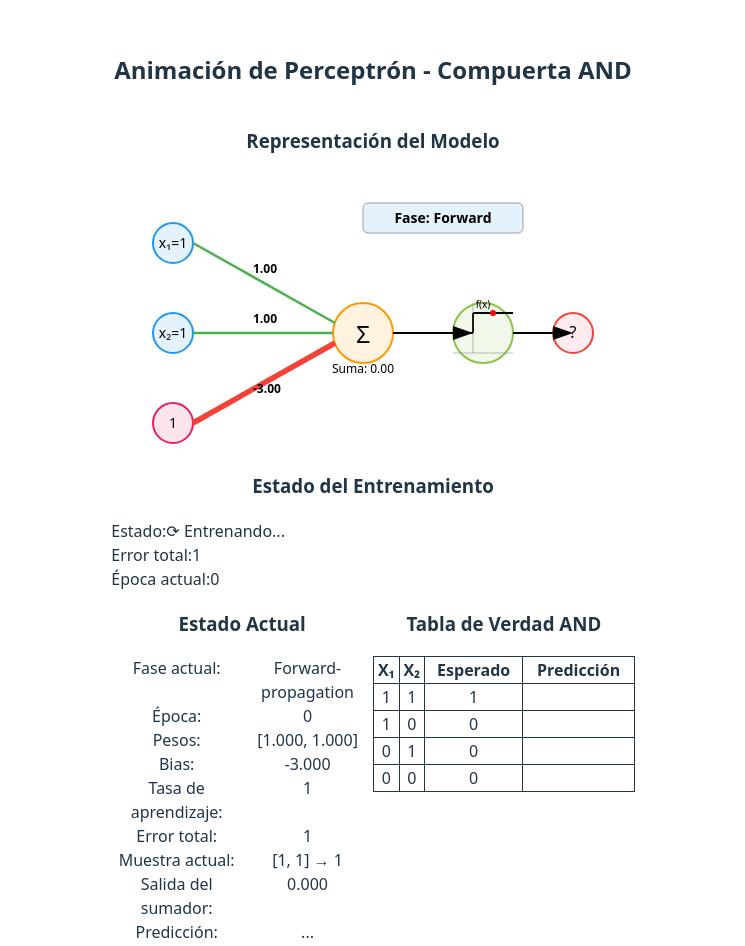
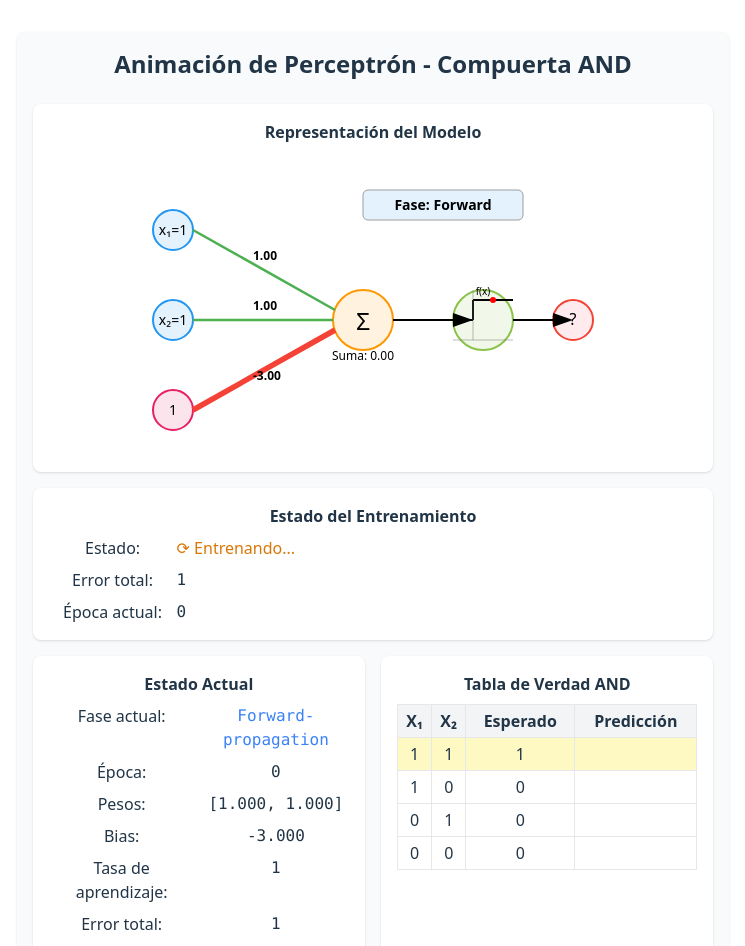
Before and after one commit to AntonioEscamilla/perceptron-visualization, a React (Vite) app: page / in a window 1280 px wide. Shown: the top 946 px of the page, without its empty margins (267-1012 px from the left). Built offline with nearby package versions, Linux system fonts and the light colour scheme.

Commit message:
deploy succeeded

```diff
--- a/package.json
+++ b/package.json
@@ -21,14 +21,14 @@
     "@types/react": "^19.0.10",
     "@types/react-dom": "^19.0.4",
     "@vitejs/plugin-react": "^4.3.4",
-    "autoprefixer": "^10.4.21",
+    "autoprefixer": "^10.4.14",
     "eslint": "^9.21.0",
     "eslint-plugin-react-hooks": "^5.1.0",
     "eslint-plugin-react-refresh": "^0.4.19",
     "gh-pages": "^6.3.0",
     "globals": "^15.15.0",
-    "postcss": "^8.5.3",
-    "tailwindcss": "^4.0.15",
+    "postcss": "^8.4.21",
+    "tailwindcss": "^3.3.0",
     "typescript": "~5.7.2",
     "typescript-eslint": "^8.24.1",
     "vite": "^6.2.0"
--- a/postcss.config.js
+++ b/postcss.config.js
@@ -2,5 +2,5 @@ export default {
     plugins: {
       tailwindcss: {},
       autoprefixer: {},
-    },
+    }
   }
--- a/src/components/PerceptronNetworkAnimation.tsx
+++ b/src/components/PerceptronNetworkAnimation.tsx
@@ -1,43 +1,49 @@
-import React, { useState, useEffect } from 'react';
+import { useState, useEffect } from 'react';
+
+// Definir interfaces para mejorar el tipado
+interface TrainingData {
+  inputs: [number, number];
+  output: number;
+}
 
 const PerceptronNetworkAnimation = () => {
-  // Datos de entrenamiento para compuerta AND (orden invertido)
-  const trainingData = [
+  // Datos de entrenamiento para compuerta AND
+  const trainingData: TrainingData[] = [
     { inputs: [1, 1], output: 1 },
     { inputs: [1, 0], output: 0 },
     { inputs: [0, 1], output: 0 },
     { inputs: [0, 0], output: 0 }
   ];
 
-  // Estados para los pesos, bias, el estado de la animación y los logs
-  const [weights, setWeights] = useState([1, 1]);
-  const [bias, setBias] = useState(-3);
-  const [isRunning, setIsRunning] = useState(false);
-  const [epoch, setEpoch] = useState(0);
-  const [learningRate, setLearningRate] = useState(1);
-  const [currentSample, setCurrentSample] = useState(0);
-  const [prediction, setPrediction] = useState(null);
-  const [weightedSum, setWeightedSum] = useState(0);
-  const [logs, setLogs] = useState([]);
-  const [totalError, setTotalError] = useState(1);
-  const [isComplete, setIsComplete] = useState(false);
-  const [isConverged, setIsConverged] = useState(false);
-  const [phase, setPhase] = useState('feedforward');
-  const [currentPredictions, setCurrentPredictions] = useState(new Array(trainingData.length).fill(null));
+  // Estados con tipos específicos
+  const [weights, setWeights] = useState<[number, number]>([1, 1]);
+  const [bias, setBias] = useState<number>(-3);
+  const [isRunning, setIsRunning] = useState<boolean>(false);
+  const [epoch, setEpoch] = useState<number>(0);
+  const [learningRate, setLearningRate] = useState<number>(1);
+  const [currentSample, setCurrentSample] = useState<number>(0);
+  const [prediction, setPrediction] = useState<number | null>(null);
+  const [weightedSum, setWeightedSum] = useState<number>(0);
+  const [logs, setLogs] = useState<string[]>([]);
+  const [totalError, setTotalError] = useState<number>(1);
+  const [isComplete, setIsComplete] = useState<boolean>(false);
+  const [isConverged, setIsConverged] = useState<boolean>(false);
+  const [phase, setPhase] = useState<'feedforward' | 'backprop'>('feedforward');
+  const [currentPredictions, setCurrentPredictions] = useState<(number | null)[]>(new Array(trainingData.length).fill(null));
 
   // Función para predecir la salida del perceptrón
-  const predict = (inputs, w, b) => {
+  const predict = (inputs: [number, number], w: [number, number], b: number): number => {
     const sum = inputs[0] * w[0] + inputs[1] * w[1] + b;
     return sum >= 0 ? 1 : 0;
   };
 
   // Calcular la suma ponderada
-  const calculateSum = (inputs, w, b) => {
+  const calculateSum = (inputs: [number, number], w: [number, number], b: number): number => {
     return inputs[0] * w[0] + inputs[1] * w[1] + b;
   };
 
   // Calcular el error total
-  const calculateTotalError = (w, b) => {
+  const calculateTotalError = (w: [number, number], b: number): number => {
     let totalError = 0;
     for (let i = 0; i < trainingData.length; i++) {
       const sample = trainingData[i];
@@ -78,8 +84,7 @@ const PerceptronNetworkAnimation = () => {
       setPhase('backprop');
     } else {
       // Fase de propagación hacia atrás
-      const sum = weightedSum;
-      const pred = prediction;
+      const pred = prediction !== null ? prediction : 0;
 
       // Calcular error
       const error = sample.output - pred;
@@ -88,7 +93,7 @@ const PerceptronNetworkAnimation = () => {
       if (!isConverged) {
         // Actualizar pesos y bias si hay error
         if (error !== 0) {
-          const newWeights = [
+          const newWeights: [number, number] = [
             weights[0] + learningRate * error * sample.inputs[0],
             weights[1] + learningRate * error * sample.inputs[1]
           ];
@@ -163,15 +168,21 @@ const PerceptronNetworkAnimation = () => {
       );
       setCurrentPredictions(allPredictions);
     }
-  }, [isComplete, weights, bias, trainingData]);
+  }, [isComplete, weights, bias]);
 
   // Efecto para la animación automática
   useEffect(() => {
-    let interval;
+    let intervalId: number | undefined;
+
     if (isRunning) {
-      interval = setInterval(trainStep, 1000);
+      intervalId = window.setInterval(trainStep, 1000);
     }
-    return () => clearInterval(interval);
+
+    return () => {
+      if (intervalId !== undefined) {
+        clearInterval(intervalId);
+      }
+    };
   }, [isRunning, currentSample, weights, bias, epoch, learningRate, phase]);
 
   // Reiniciar el entrenamiento
@@ -301,7 +312,7 @@ const PerceptronNetworkAnimation = () => {
               Target: {sample.output}
             </text>
             <text x="430" y="115" fontSize="12" textAnchor="middle">
-              Error: {sample.output - prediction}
+              Error: {sample.output - (prediction ?? 0)}
             </text>
           </g>
         )}
```
Also changed, not shown: 1 other file (tests, documents, lock files or other folders).
